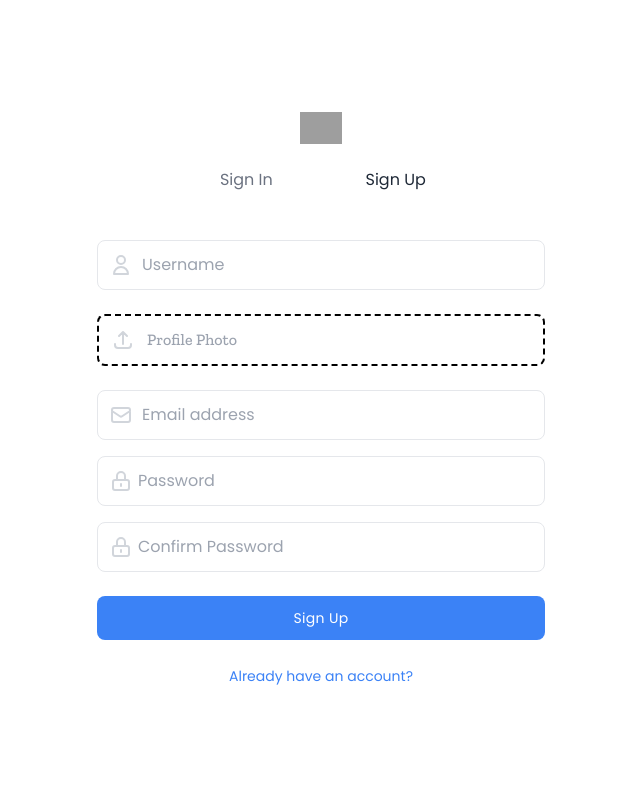
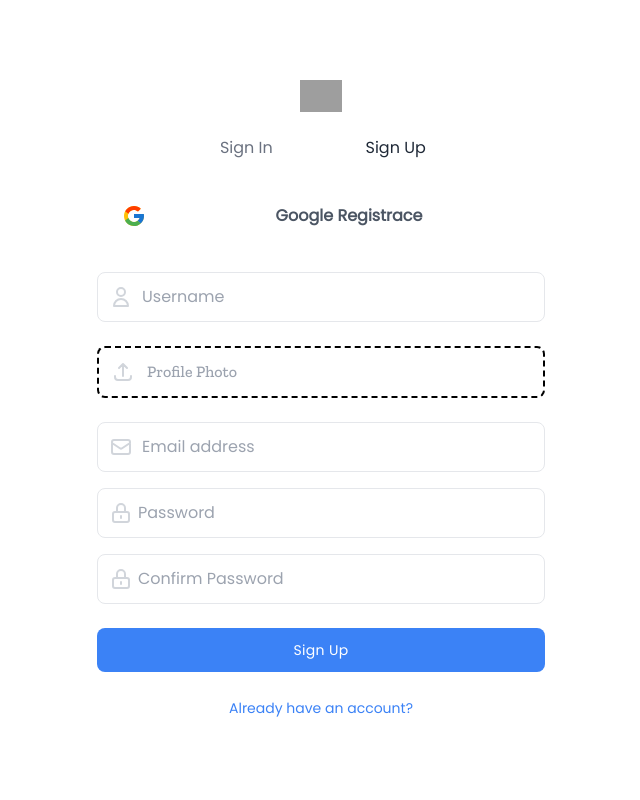
Before and after one commit to LukasKalenda/Pomocny-cestinar, a Vue app: page /sign-up in a window 1280 px wide. Shown: the top 800 px of the page, without its empty margins (319-959 px from the left). Built offline with nearby package versions, Linux system fonts and the light colour scheme; grey boxes are pictures that could not be loaded.

Commit message:
feat: SignIn & SignUp

```diff
--- a/src/views/SignInView.vue
+++ b/src/views/SignInView.vue
@@ -57,7 +57,7 @@
 
           <span class="w-1/5 border-b dark:border-gray-400 lg:w-1/4"></span>
         </div>
-
+        <p v-if="errMsg"> {{ errMsg }}</p>
         <div class="mt-4">
           <label
             class="block mb-2 text-sm font-medium text-gray-600 dark:text-gray-200"
@@ -95,6 +95,7 @@
         <div class="mt-6">
           <button
             class="w-full px-6 py-3 text-sm font-medium tracking-wide text-white capitalize transition-colors duration-300 transform bg-gray-800 rounded-lg hover:bg-gray-700 focus:outline-none focus:ring focus:ring-gray-300 focus:ring-opacity-50"
+            @click="register"
           >
             Sign In
           </button>
@@ -116,6 +117,44 @@
   </div>
 </template>
 
-<script setup></script>
+<script setup>
+import { ref } from "vue";
+import { useRouter } from "vue-router";
+import { getAuth, signInWithEmailAndPassword } from "firebase/auth";
+import router from "../router";
+
+const errMsg = ref("");
+const email = ref("");
+const password = ref("");
+
+const register = () => {
+  signInWithEmailAndPassword(getAuth(), email.value, password.value)
+    .then((userCredential) => {
+        console.log("Succesfully signed in!");
+        router.push("/");
+    })
+    .catch((error) => {
+        console.log("Error signing in!", error);
+        alert(error);
+        switch(error.code) {
+            case "auth/invalid-email":
+                errMsg.value = "Invalid email address!";
+                break;
+            case "auth/user-disabled":
+                errMsg.value = "User is disabled!";
+                break;
+            case "auth/user-not-found":
+                errMsg.value = "User not found!";
+                break;
+            case "auth/wrong-password":
+                errMsg.value = "Wrong password!";
+                break;
+            default:
+                errMsg.value = "Unknown error!";
+        }
+    });
+};
+const signWithGoogle = () => {};
+</script>
 
 <style scoped></style>
--- a/src/views/SignUpView.vue
+++ b/src/views/SignUpView.vue
@@ -28,7 +28,36 @@
               sign up
             </a>
           </div>
+          <a
+            href="#"
+            class="flex items-center justify-center mt-4 text-gray-600 transition-colors duration-300 transform border rounded-lg dark:border-gray-700 dark:text-gray-200 hover:bg-gray-50 dark:hover:bg-gray-600"
+            @click="signWithGoogle"
+          >
+            <div class="px-4 py-2">
+              <svg class="w-6 h-6" viewBox="0 0 40 40">
+                <path
+                  d="M36.3425 16.7358H35V16.6667H20V23.3333H29.4192C28.045 27.2142 24.3525 30 20 30C14.4775 30 10 25.5225 10 20C10 14.4775 14.4775 9.99999 20 9.99999C22.5492 9.99999 24.8683 10.9617 26.6342 12.5325L31.3483 7.81833C28.3717 5.04416 24.39 3.33333 20 3.33333C10.7958 3.33333 3.33335 10.7958 3.33335 20C3.33335 29.2042 10.7958 36.6667 20 36.6667C29.2042 36.6667 36.6667 29.2042 36.6667 20C36.6667 18.8825 36.5517 17.7917 36.3425 16.7358Z"
+                  fill="#FFC107"
+                />
+                <path
+                  d="M5.25497 12.2425L10.7308 16.2583C12.2125 12.59 15.8008 9.99999 20 9.99999C22.5491 9.99999 24.8683 10.9617 26.6341 12.5325L31.3483 7.81833C28.3716 5.04416 24.39 3.33333 20 3.33333C13.5983 3.33333 8.04663 6.94749 5.25497 12.2425Z"
+                  fill="#FF3D00"
+                />
+                <path
+                  d="M20 36.6667C24.305 36.6667 28.2167 35.0192 31.1742 32.34L26.0159 27.975C24.3425 29.2425 22.2625 30 20 30C15.665 30 11.9842 27.2359 10.5975 23.3784L5.16254 27.5659C7.92087 32.9634 13.5225 36.6667 20 36.6667Z"
+                  fill="#4CAF50"
+                />
+                <path
+                  d="M36.3425 16.7358H35V16.6667H20V23.3333H29.4192C28.7592 25.1975 27.56 26.805 26.0133 27.9758C26.0142 27.975 26.015 27.975 26.0158 27.9742L31.1742 32.3392C30.8092 32.6708 36.6667 28.3333 36.6667 20C36.6667 18.8825 36.5517 17.7917 36.3425 16.7358Z"
+                  fill="#1976D2"
+                />
+              </svg>
+            </div>
 
+            <span class="w-5/6 px-4 py-3 font-bold text-center"
+              >Google Registrace</span
+            >
+          </a>
           <div class="relative flex items-center mt-8">
             <span class="absolute">
               <svg
@@ -100,6 +129,8 @@
               type="email"
               class="block w-full py-3 text-gray-700 bg-white border rounded-lg px-11 dark:bg-gray-900 dark:text-gray-300 dark:border-gray-600 focus:border-blue-400 dark:focus:border-blue-300 focus:ring-blue-300 focus:outline-none focus:ring focus:ring-opacity-40"
               placeholder="Email address"
+              required
+              v-model="email"
             />
           </div>
 
@@ -125,6 +156,8 @@
               type="password"
               class="block w-full px-10 py-3 text-gray-700 bg-white border rounded-lg dark:bg-gray-900 dark:text-gray-300 dark:border-gray-600 focus:border-blue-400 dark:focus:border-blue-300 focus:ring-blue-300 focus:outline-none focus:ring focus:ring-opacity-40"
               placeholder="Password"
+              required
+              v-model="password"
             />
           </div>
 
@@ -156,6 +189,7 @@
           <div class="mt-6">
             <button
               class="w-full px-6 py-3 text-sm font-medium tracking-wide text-white capitalize transition-colors duration-300 transform bg-blue-500 rounded-lg hover:bg-blue-400 focus:outline-none focus:ring focus:ring-blue-300 focus:ring-opacity-50"
+              @click="register"
             >
               Sign Up
             </button>
@@ -175,6 +209,29 @@
   </div>
 </template>
 
-  <script setup></script>
+<script setup>
+import { ref } from "vue";
+import { useRouter } from "vue-router";
+import { getAuth, createUserWithEmailAndPassword } from "firebase/auth";
+import router from "../router";
+
+const email = ref("");
+const password = ref("");
+const register = () => {
+  createUserWithEmailAndPassword(getAuth(), email.value, password.value)
+    .then((userCredential) => {
+      const user = userCredential.user;
+      console.log(user);
+      router.push("/");
+    })
+    .catch((error) => {
+      const errorCode = error.code;
+      const errorMessage = error.message;
+      console.log(errorCode, errorMessage);
+      alert(errorMessage);
+    });
+};
+const signWithGoogle = () => {};
+</script>
 
 <style scoped></style>
```
Lines whose indentation alone changed are shown as unchanged.
